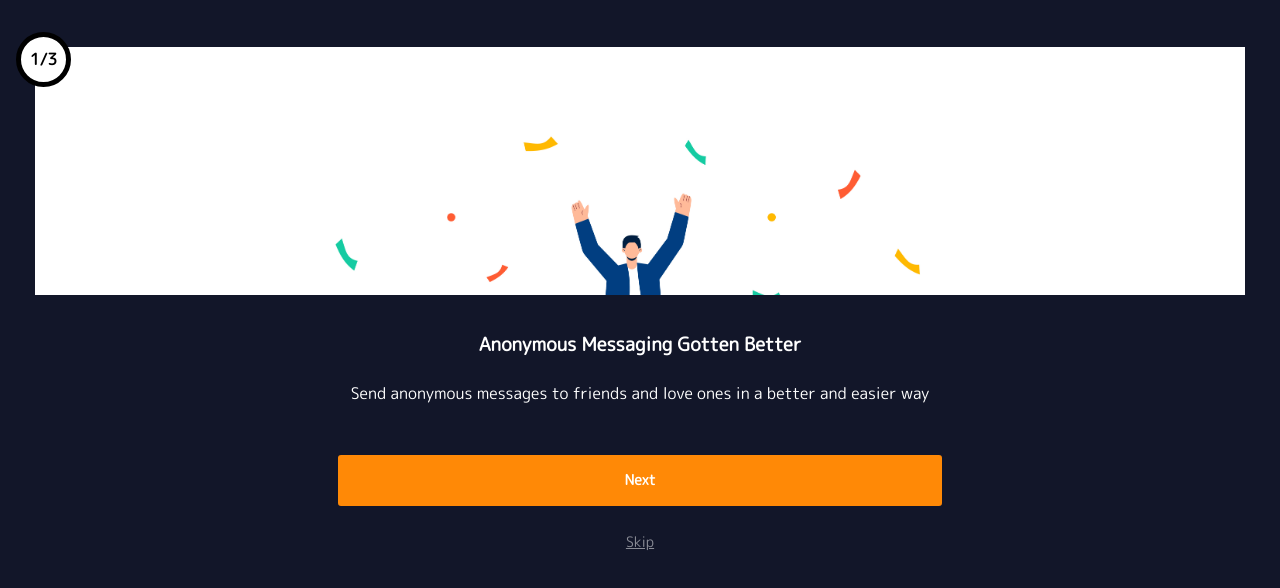
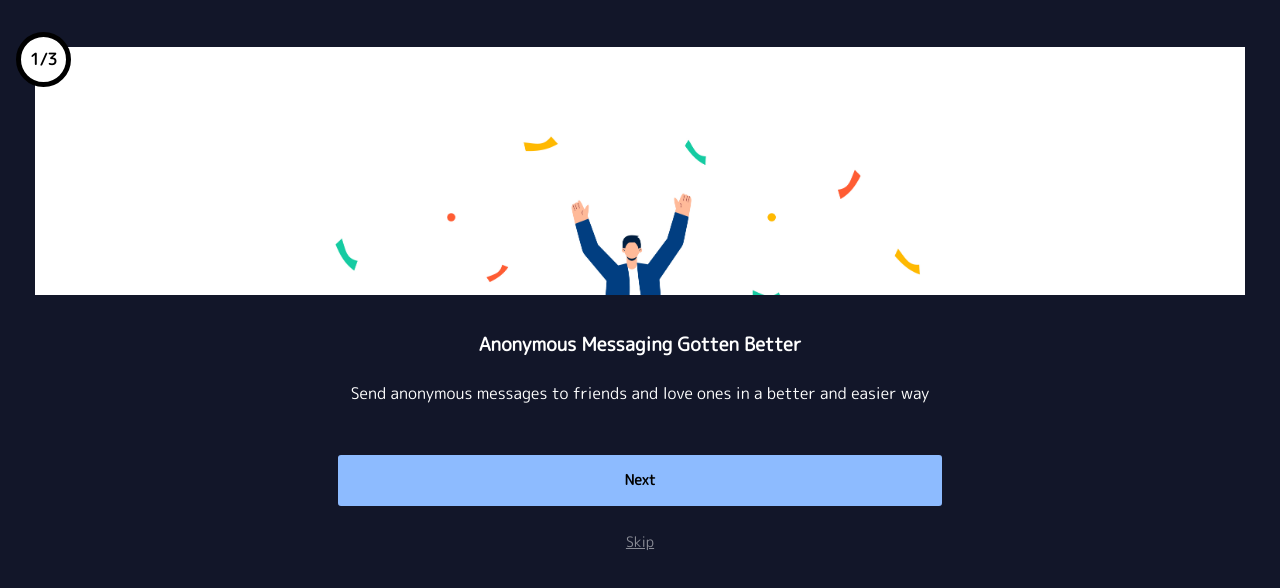
Before and after one commit to Maxetoo/Writemi-frontend, a React (Create React App) app: page / in a window 1280 px wide. Shown: the top 588 px of the page. Built offline with nearby package versions, Linux system fonts and the light colour scheme.

Commit message:
changes done

```diff
--- a/src/components/auth/Login.js
+++ b/src/components/auth/Login.js
@@ -58,13 +58,16 @@ const Wrapper = styled.article`
   flex-direction: column;
   align-items: center;
   padding: 2rem;
-  background-image: linear-gradient(
+  background: #23293d;
+  color: var(--white-col);
+  /* background-image: linear-gradient(
     174.2deg,
     rgba(255, 244, 228, 1) 7.1%,
     rgba(240, 246, 238, 1) 67.4%
-  );
+  ); */
 
   h3 {
+    color: #8dbbff;
     font-size: 1.3em;
   }
 
@@ -123,21 +126,23 @@ const Wrapper = styled.article`
     height: 45px;
     width: 95%;
     border: none;
-    background: #121629;
-    color: var(--white-col);
+    /* background: #121629; */
+    background: #8dbbff;
+    color: black;
+    /* color: var(--white-col); */
     font-size: 0.9em;
     text-align: center;
     border-radius: 5px;
     cursor: pointer;
   }
 
-  button:hover {
+  /* button:hover {
     background: #090c1d;
-  }
+  } */
 
   a {
     text-decoration: none;
-    color: #000000;
+    color: white;
   }
 
   a > .footer {
--- a/src/components/welcome/Main.js
+++ b/src/components/welcome/Main.js
@@ -67,7 +67,9 @@ const Wrapper = styled.article`
 
   button {
     color: var(--white-col);
-    background: #ff8906;
+    /* background: #ff8906; */
+    background: #8dbbff;
+    color: black;
     width: 100%;
     height: 50px;
     font-size: 0.9em;
--- a/src/pages/Error.js
+++ b/src/pages/Error.js
@@ -17,8 +17,12 @@ const Error = () => {
 const Wrapper = styled.section`
   height: 100vh;
   width: 100vw;
-  background: #252525;
-  color: var(--white-col);
+  background-image: linear-gradient(
+    174.2deg,
+    rgba(255, 244, 228, 1) 7.1%,
+    rgba(240, 246, 238, 1) 67.4%
+  );
+
   display: flex;
   flex-direction: column;
   align-items: center;
--- a/src/pages/ForgotPassword.js
+++ b/src/pages/ForgotPassword.js
@@ -3,7 +3,24 @@ import styled from 'styled-components'
 import { Link } from 'react-router-dom'
 
 const ForgotPassword = () => {
-  return <Wrapper>ForgotPassword</Wrapper>
+  return (
+    <Wrapper>
+      <h2>Reset Password</h2>
+      <p>Please enter recovery phase key</p>
+      <div className='wrapper-container'>
+        <form>
+          <label htmlFor='text' className='form-desc'>
+            Enter Writemi Recovery Key
+          </label>
+          <input type='text' placeholder='unique key' />
+          <button type='button'>Confirm</button>
+        </form>
+      </div>
+      <Link to='/login'>
+        <p className='link-back'>Back to Login</p>
+      </Link>
+    </Wrapper>
+  )
 }
 
 const Wrapper = styled.section`
@@ -18,12 +35,81 @@ const Wrapper = styled.section`
   flex-direction: column;
   align-items: center;
   justify-content: center;
+
+  h2 {
+    margin: 0.5rem;
+  }
+
+  p {
+    font-size: 1em;
+    margin-bottom: 1rem;
+  }
+
+  .wrapper-container {
+    width: 80%;
+    background: var(--white-col);
+    padding: 2rem;
+    margin: 0.5rem;
+    display: flex;
+    flex-direction: column;
+    align-items: center;
+    justify-content: center;
+    border-radius: 5px;
+    border: solid 1px black;
+    /* box-shadow: 1px 3px 1px black; */
+    box-shadow: 1px 1px 1px #999999;
+  }
+
+  form {
+    width: 100%;
+    height: 100%;
+    display: flex;
+    flex-direction: column;
+    align-items: flex-start;
+    justify-content: center;
+  }
+
+  .form-desc {
+    font-size: 0.8em;
+    margin-bottom: 0.5rem;
+  }
+
+  input {
+    width: 100%;
+    height: 50px;
+    margin-bottom: 1rem;
+    padding: 1rem;
+    border-radius: 5px;
+    border: solid 1px black;
+  }
+
+  button {
+    width: 100%;
+    height: 50px;
+    border-radius: 5px;
+    border: solid 1px black;
+    cursor: pointer;
+    background: #121629;
+    color: var(--white-col);
+    font-size: 1em;
+  }
+
+  a {
+    color: black;
+    text-decoration: none;
+  }
+
+  a > .link-back {
+    margin: 1rem;
+    font-size: 0.8em;
+    font-weight: bold;
+  }
+
+  @media only screen and (min-width: 768px) {
+    .wrapper-container {
+      width: 50%;
+    }
+  }
 `
 
 export default ForgotPassword
-
-// background-image: linear-gradient(
-//     174.2deg,
-//     rgba(255, 244, 228, 1) 7.1%,
-//     rgba(240, 246, 238, 1) 67.4%
-//   );
--- a/src/pages/Home.js
+++ b/src/pages/Home.js
@@ -1,6 +1,18 @@
 import React from 'react'
+import styled from 'styled-components'
+import { Link } from 'react-router-dom'
 const Home = () => {
-  return <div> Home </div>
+  return (
+    <Wrapper>
+      <div>max</div>
+    </Wrapper>
+  )
 }
 
+const Wrapper = styled.section`
+  height: 100vh;
+  width: 100vw;
+  background: #292929;
+  color: white;
+`
 export default Home
```
Also changed, not shown: src/pages/ResetPassword.js (added, +27 -0 lines).
